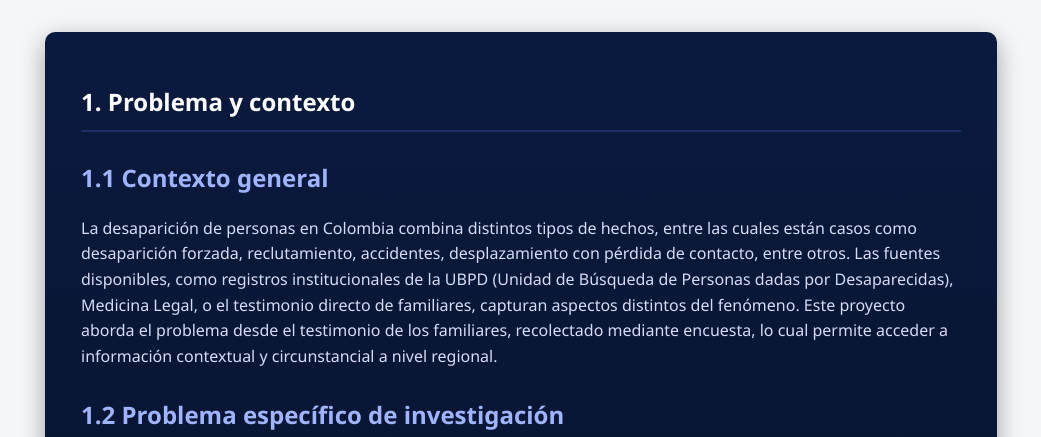
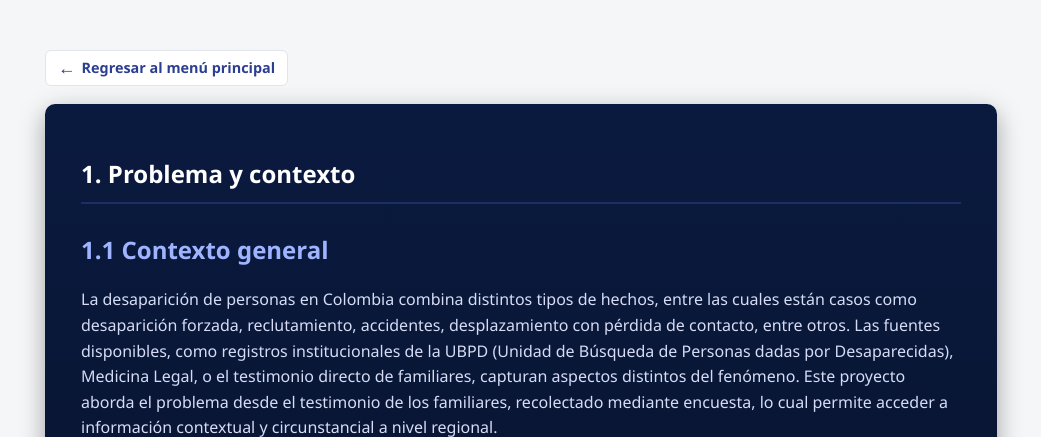
Before and after one commit to Teffy-glicth/Poyecto_DesaparicionPersonas, a Flask app: page /etapa1/problema in a window 1280 px wide. Shown: the part 63-500 px from the top of the page, without its empty margins (119-1160 px from the left). Run offline with Flask 3, Linux system fonts and the light colour scheme.

Commit message:
Se agregó botón 'Regresar al menú principal' en el layout compartido de cada sección

```diff
--- a/templates/base.html
+++ b/templates/base.html
@@ -5,6 +5,31 @@
     <meta name="viewport" content="width=device-width, initial-scale=1.0">
     <title>{% block title %}Proyecto Desaparición de Personas{% endblock %}</title>
     <link rel="stylesheet" href="{{ url_for('static', filename='css/style.css') }}">
+    <style>
+        .back-to-menu {
+            display: inline-flex;
+            align-items: center;
+            gap: 6px;
+            margin: 18px 0;
+            padding: 6px 12px;
+            font-size: 0.9rem;
+            font-weight: 600;
+            color: var(--color-primary, #2c3e91);
+            text-decoration: none;
+            border: 1px solid var(--color-border, #e1e4ea);
+            border-radius: 6px;
+            background: var(--color-surface, #ffffff);
+            transition: background 0.15s ease, transform 0.15s ease;
+        }
+        .back-to-menu:hover {
+            background: var(--color-badge-bg, #eef0fb);
+            transform: translateX(-2px);
+        }
+        .back-arrow {
+            font-size: 1.1rem;
+            line-height: 1;
+        }
+    </style>
 </head>
 <body>
     <header class="site-header">
@@ -25,6 +50,11 @@
     </header>
 
     <main class="site-main">
+        {% if current_slug %}
+        <a class="back-to-menu" href="{{ url_for('index') }}">
+            <span class="back-arrow">←</span> Regresar al menú principal
+        </a>
+        {% endif %}
         {% block content %}{% endblock %}
     </main>
 
```
